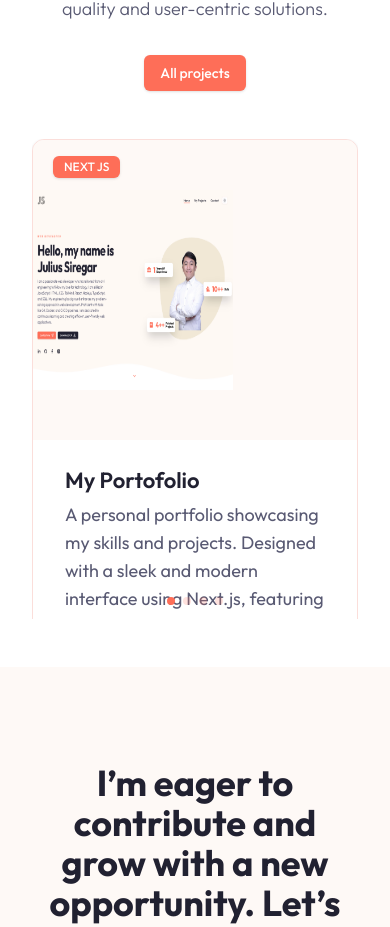
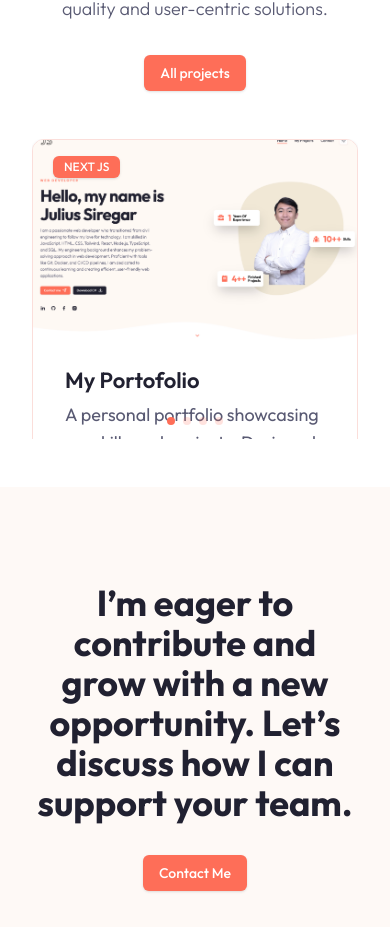
Before and after one commit to juliussiregar/portofolio-julius, a Next.js app: page / in a window 390 px wide. Shown: the part 2999-3926 px from the top of the page. Built offline with nearby package versions, Linux system fonts and the light colour scheme; grey boxes are pictures that could not be loaded.

Commit message:
fix image

```diff
--- a/components/ProjectCard.jsx
+++ b/components/ProjectCard.jsx
@@ -9,12 +9,12 @@ const ProjectCard = ({ project }) => {
     <Card className='group overflow-hidden relative'>
       <CardHeader className='p-0'>
         {/* image */}
-        <div className='relative w-full h-[300px] flex items-center justify-center bg-tertiary dark:bg-secondary/40 xl:bg-work_project_bg_light xl:dark:bg-work_project_bg_dark xl:bg-[110%] xl:bg-no-repeat overflow-hidden'>
+        <div className='relative w-full h-[200px] sm:h-[300px] flex items-center justify-center bg-tertiary dark:bg-secondary/40 xl:bg-work_project_bg_light xl:dark:bg-work_project_bg_dark xl:bg-[110%] xl:bg-no-repeat overflow-hidden'>
           <Image
             className='absolute bottom-0 shadow-2xl'
             src={project.image}
-            width={400}
-            height={400}
+            layout='fill'
+            objectFit='cover'
             alt=''
             priority
           />
--- a/components/Work.jsx
+++ b/components/Work.jsx
@@ -71,7 +71,7 @@ const Work = () => {
         {/* slider */}
         <div className='xl:max-w-[1000px] xl:absolute right-0 top-0'>
           <Swiper
-            className='h-[480px]'
+            className='h-[300px] sm:h-[400px] xl:h-[480px]'
             slidesPerView={1}
             breakpoints={{
               640: {
```
